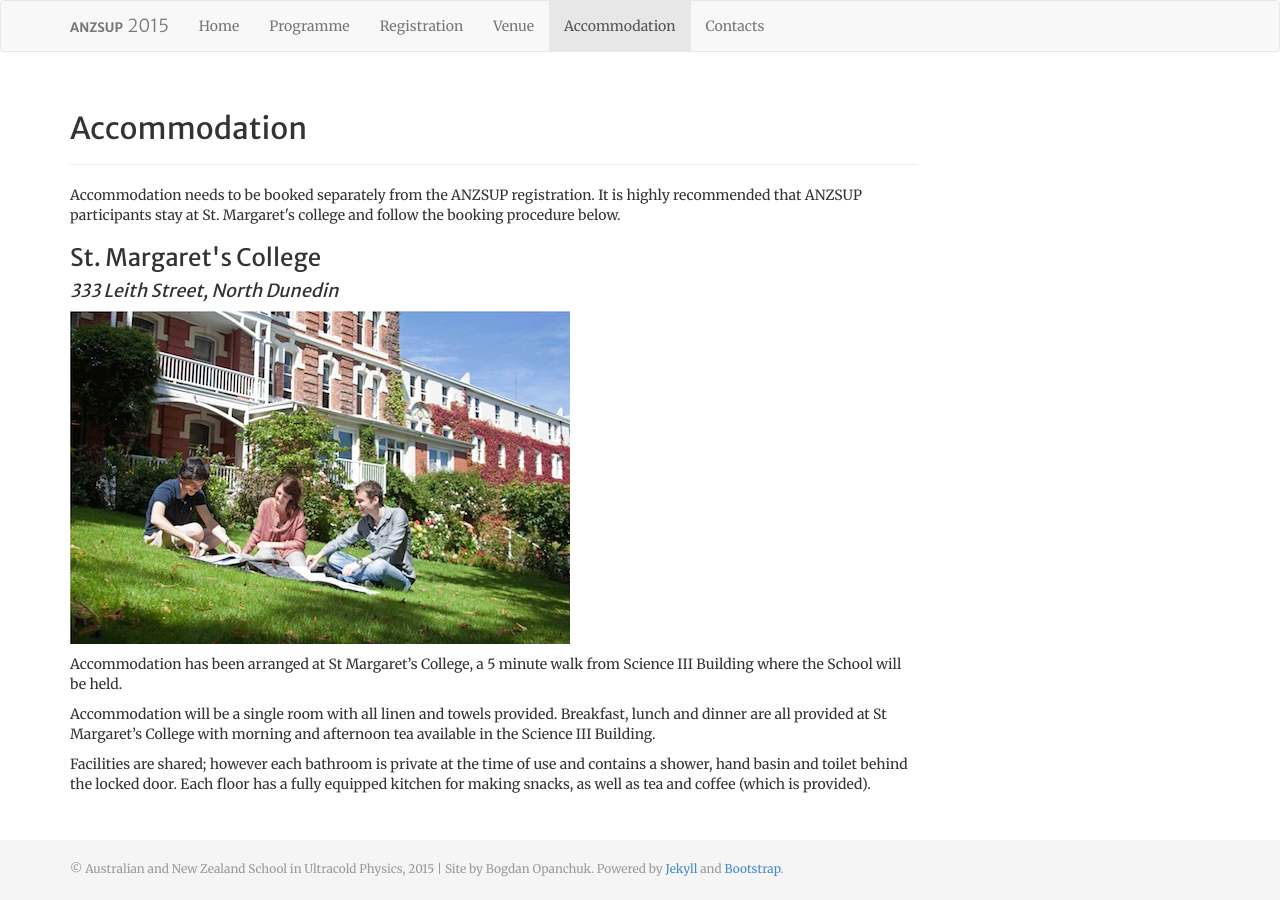
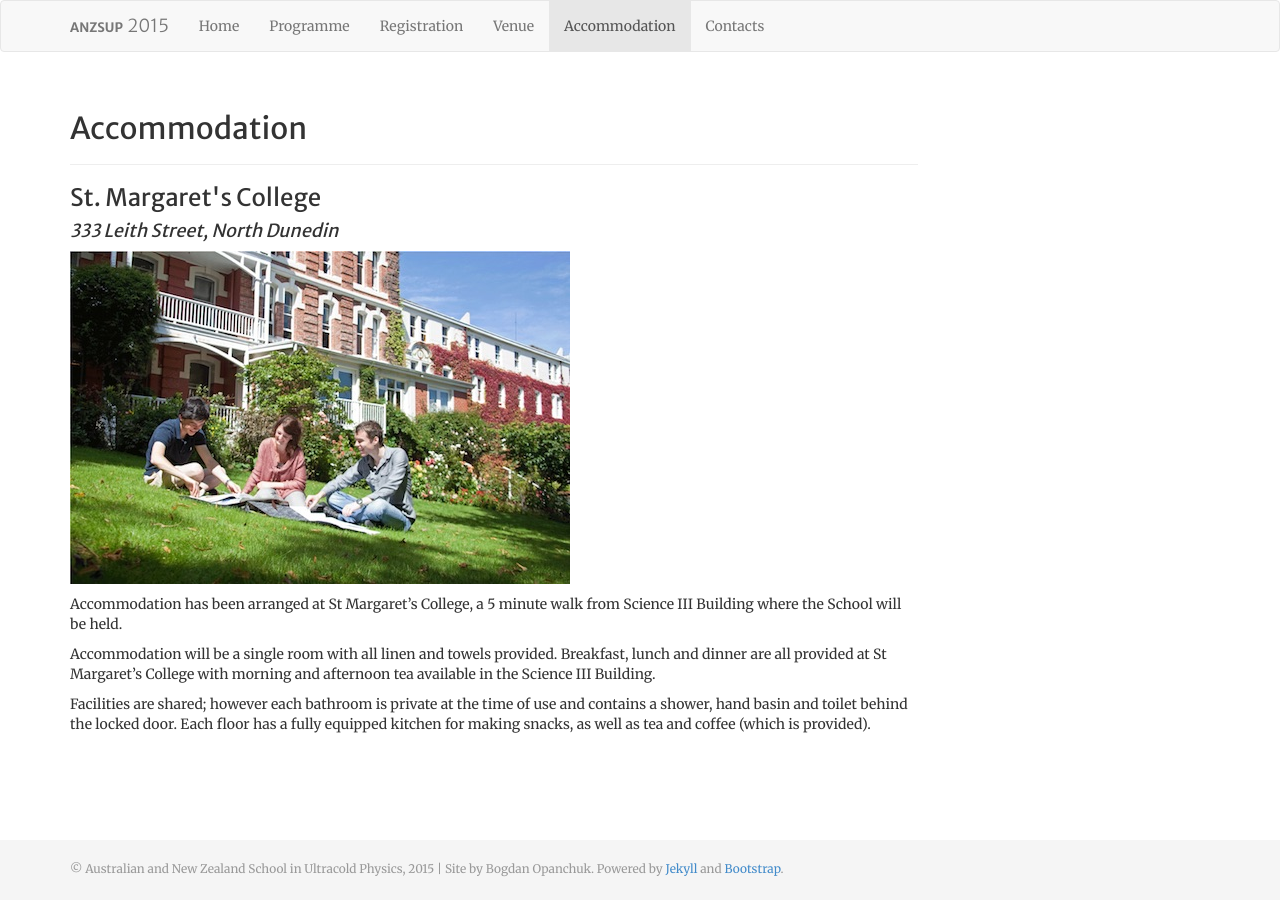
Before and after one commit to anzsup/anzsup.github.io, a Jekyll site: the page built from accommodation.html, in a window 1280 px wide. Built offline with Jekyll 4.4.1, drawn with Linux system fonts in a browser that asks for light colours.

Commit message:
accommodation: removed a deprecated statement

```diff
--- a/accommodation.html
+++ b/accommodation.html
@@ -11,8 +11,6 @@ group_position: 5
 <div class="page-header">
 <h2>Accommodation</h2>
 </div>
-
-<p>Accommodation needs to be booked separately from the ANZSUP registration. It is highly recommended that ANZSUP participants stay at St. Margaret's college and follow the booking procedure below.</p>
 
 <h3 id="stmargarets">St. Margaret's College</h3>
 
```
